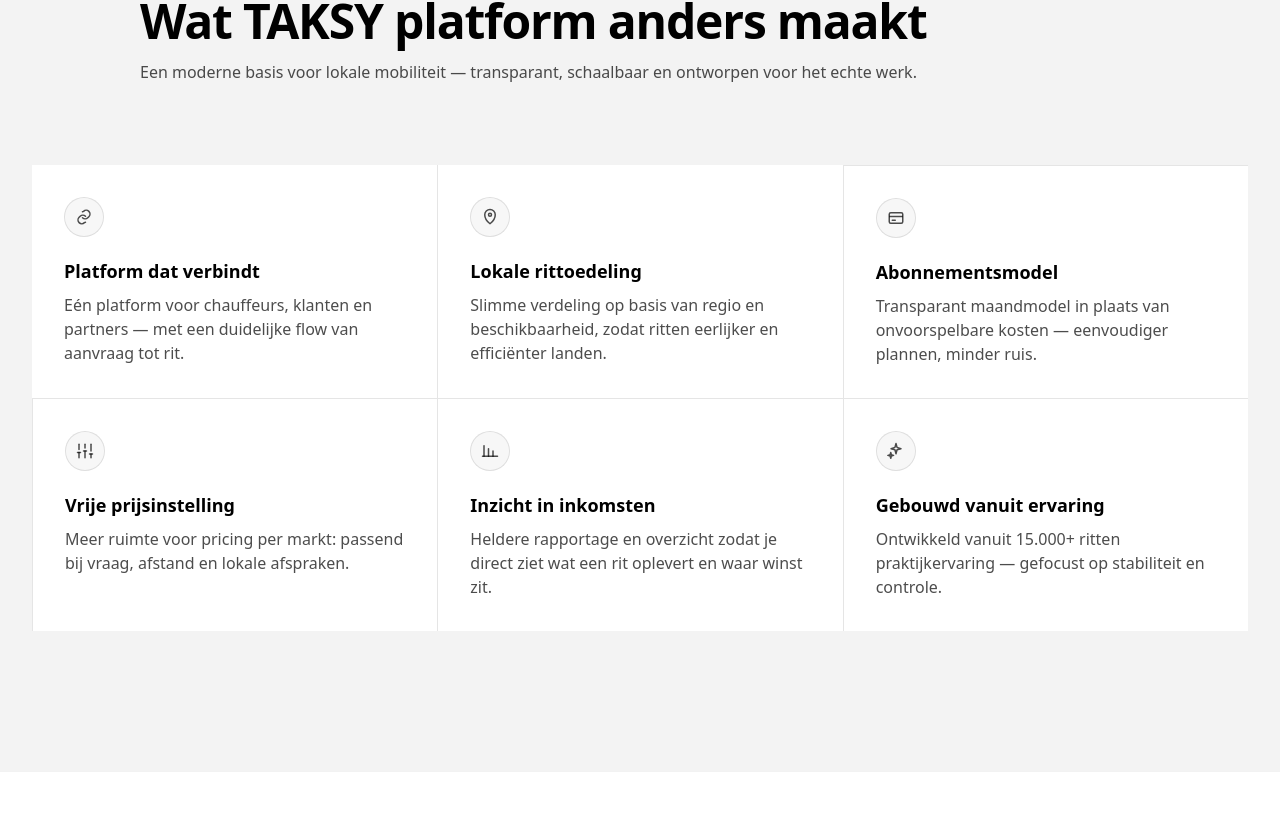
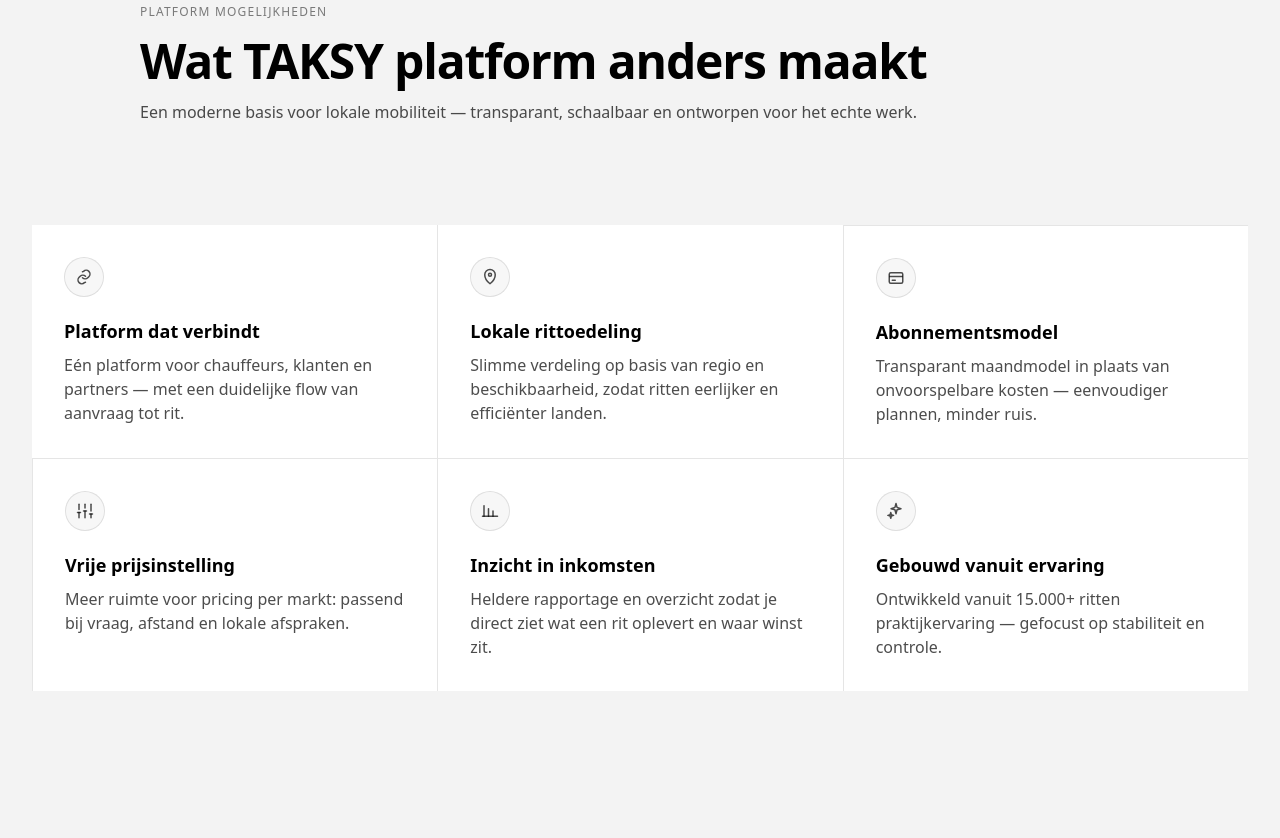
Before and after one commit to Taksyeu/Taksy, a Next.js app: page / in a window 1280 px wide. Shown: the part 1382-2220 px from the top of the page. Built offline with nearby package versions, Linux system fonts and the light colour scheme.

Commit message:
Section 2 increased vertical presence

```diff
--- a/src/components/landing/FeaturesSection.tsx
+++ b/src/components/landing/FeaturesSection.tsx
@@ -41,7 +41,7 @@ const features: Feature[] = [
 
 export function FeaturesSection() {
   return (
-    <section id="how-it-works" className="w-full bg-[#F3F3F3] py-[140px]">
+    <section id="how-it-works" className="w-full bg-[#F3F3F3] py-[180px]">
       <div className="mx-auto w-full max-w-[1280px] px-4 sm:px-6 lg:px-8">
         {/* Top intro block */}
         <div className="relative pt-6">
@@ -69,7 +69,7 @@ export function FeaturesSection() {
         </div>
 
         {/* Grid block (main white card) */}
-        <div className="mt-[80px] bg-white">
+        <div className="mt-[100px] bg-white">
           <div
             className="grid grid-cols-1 md:grid-cols-2 lg:grid-cols-3 [&>*]:border-black/10 [&>*]:border-t [&>*:first-child]:border-t-0 md:[&>*]:border-0 md:[&>*]:border-black/10 md:[&>*:nth-child(n+3)]:border-t md:[&>*:nth-child(2n)]:border-l lg:[&>*]:border-0 lg:[&>*]:border-black/10 lg:[&>*:nth-child(n+4)]:border-t lg:[&>*:not(:nth-child(3n+1))]:border-l"
           >
```
